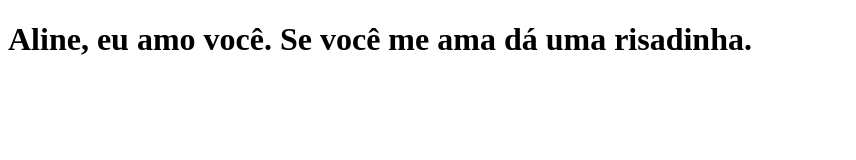
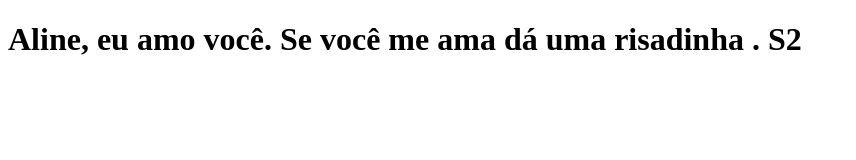
Before and after one commit to RicardoKorzekwa/clone-tabnews, a Next.js app: page / in a window 1280 px wide. Shown: the top 160 px of the page, without its empty margins (0-856 px from the left). Built offline with nearby package versions, Linux system fonts and the light colour scheme.

Commit message:
modifica a frase

```diff
--- a/pages/index.js
+++ b/pages/index.js
@@ -1,7 +1,7 @@
 function Home(){
     return(
         <>
-            <h1>Aline, eu amo você. Se você me ama dá uma risadinha.</h1>
+            <h1>Aline, eu amo você. Se você me ama dá uma risadinha . S2</h1>
         </>
     )
 }
```
